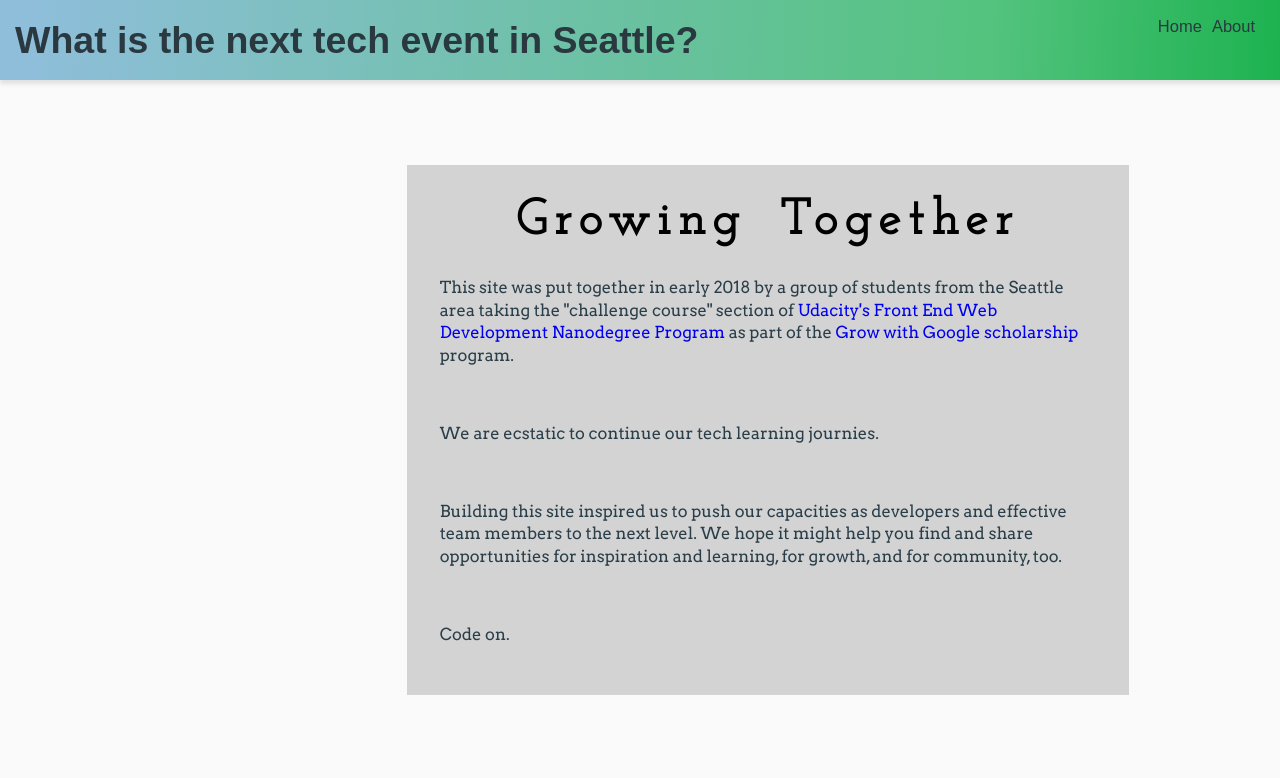
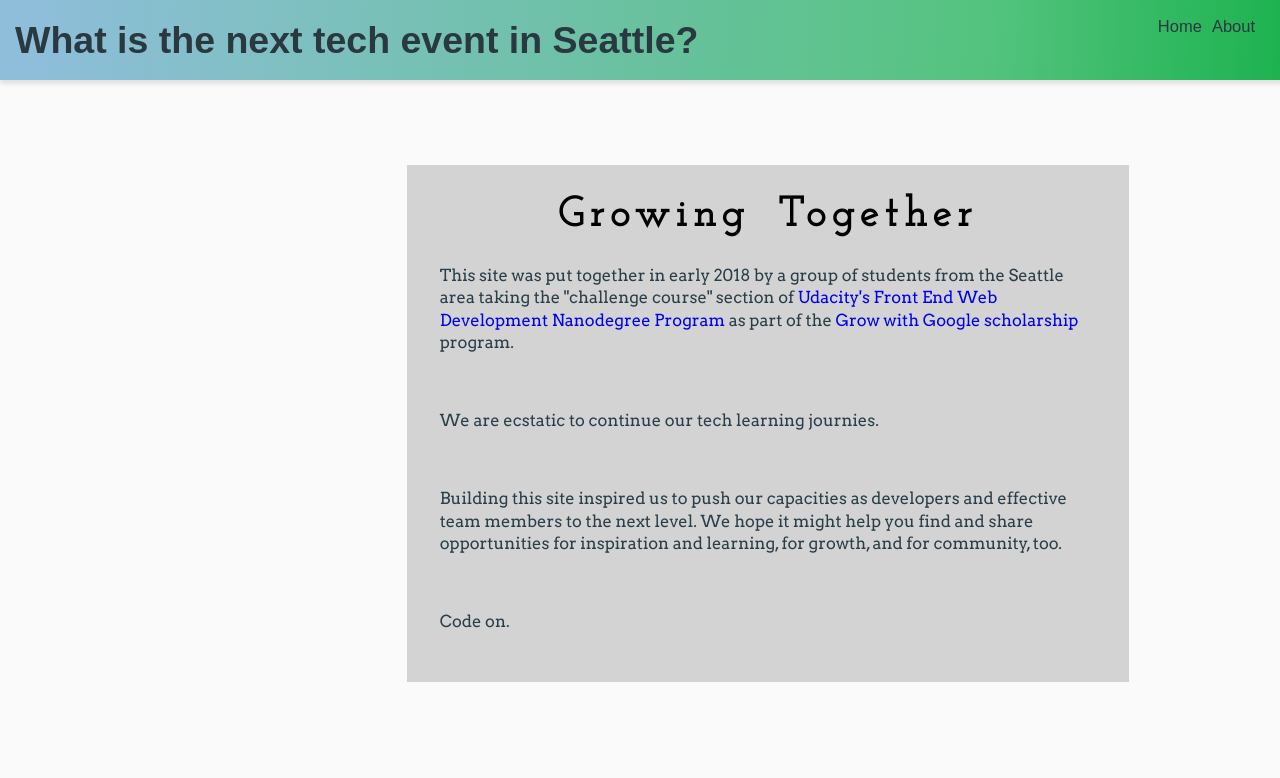
Before and after one commit to super-ming/Udacity_calendar_team, a plain HTML site: page about_page.html in a window 1280 px wide. Shown: the top 778 px of the page. Drawn offline with nearby package versions, Linux system fonts and the light colour scheme; no server answers; a web font is replaced by a local one.

Commit message:
Update page_styles.css
Decreased about-us <h1> font size

```diff
--- a/styles/page_styles.css
+++ b/styles/page_styles.css
@@ -423,7 +423,7 @@ a:link {
 .about-us > h1 {
   padding-bottom: .2em;
   font-family: 'Josefin Slab';
-  font-size: 300%;
+  font-size: 250%;
   letter-spacing: .16em;
   text-align: center;
   word-spacing: .21em;
```
